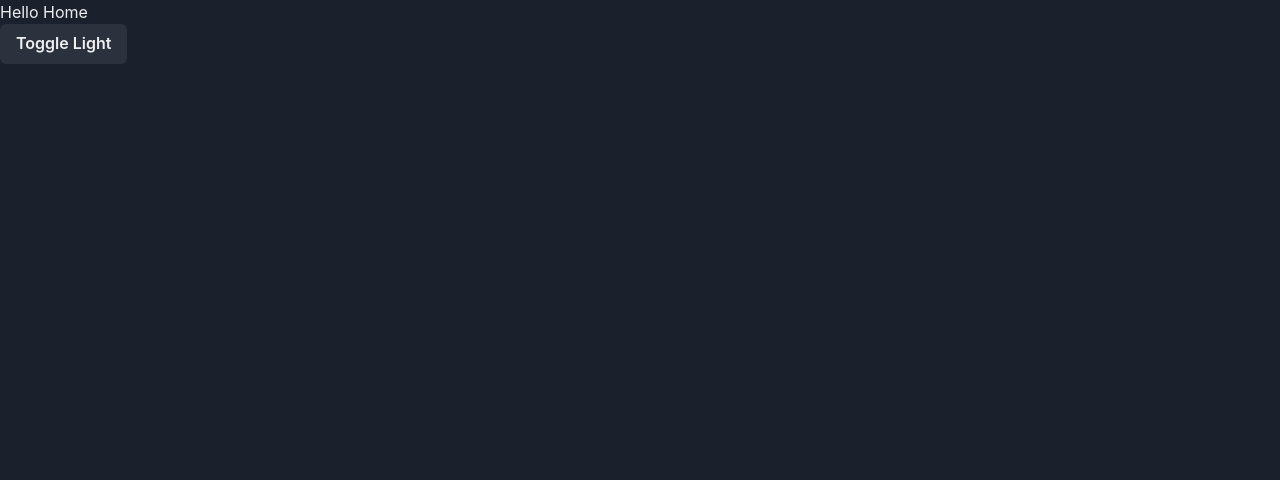
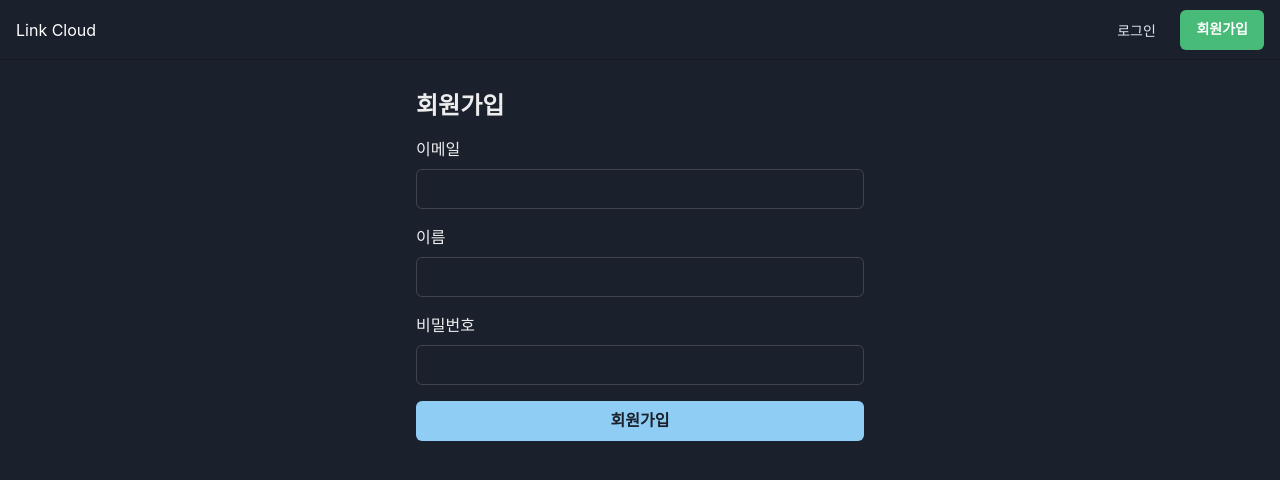
Before and after one commit to JoungSik/LinkCloud-web, a React (Create React App) app: page /register in a window 1280 px wide. Before the commit this address led to /. Shown: the top 480 px of the page. Built offline with nearby package versions, Linux system fonts and the light colour scheme.

Commit message:
Login, Register UI

```diff
--- a/package.json
+++ b/package.json
@@ -9,6 +9,7 @@
     "eject": "react-scripts eject"
   },
   "dependencies": {
+    "@chakra-ui/icons": "^1.0.15",
     "@chakra-ui/react": "^1.6.9",
     "@emotion/react": "^11",
     "@emotion/styled": "^11",
--- /dev/null
+++ b/src/components/header.tsx
@@ -0,0 +1,59 @@
+import {
+  Box,
+  Button,
+  Flex,
+  IconButton,
+  Stack,
+  Text,
+  useBreakpointValue,
+  useColorModeValue,
+  useDisclosure
+} from '@chakra-ui/react';
+import { CloseIcon, HamburgerIcon } from '@chakra-ui/icons';
+
+const Header = () => {
+  const { isOpen, onToggle } = useDisclosure();
+
+  return (
+    <Box as={'header'} position={'sticky'} top={0}>
+      <Flex minH={'60px'} py={{ base: 2 }} px={{ base: 4 }}
+            bg={useColorModeValue('white', 'gray.800')} color={useColorModeValue('gray.600', 'white')}
+            borderBottom={1} borderStyle={'solid'} borderColor={useColorModeValue('gray.200', 'gray.900')}
+            align={'center'}>
+        <Flex flex={{ base: 1, md: 'auto' }} ml={{ base: -2 }} display={{ base: 'flex', md: 'none' }}>
+          <IconButton onClick={onToggle} variant={'ghost'} aria-label={'Toggle Navigation'}
+                      icon={
+                        isOpen ? <CloseIcon w={3} h={3} /> : <HamburgerIcon w={5} h={5} />
+                      } />
+        </Flex>
+        <Flex flex={{ base: 1 }} justify={{ base: 'center', md: 'start' }}>
+          <Text fontFamily={'heading'}
+                textAlign={useBreakpointValue({ base: 'center', md: 'left' })}
+                color={useColorModeValue('gray.800', 'white')}>
+            Link Cloud
+          </Text>
+
+          {/*<Flex display={{ base: 'none', md: 'flex' }} ml={10}>*/}
+          {/*  <DesktopNav />*/}
+          {/*</Flex>*/}
+        </Flex>
+
+        <Stack flex={{ base: 1, md: 0 }} justify={'flex-end'} direction={'row'} spacing={6}>
+          <Button as={'a'} fontSize={'sm'} fontWeight={400} variant={'link'} href={'/login'}>
+            로그인
+          </Button>
+          <Button as={'a'} fontSize={'sm'} fontWeight={600} color={'white'} href={'/register'}
+                  bg={'green.400'} _hover={{ bg: 'green.300' }}>
+            회원가입
+          </Button>
+        </Stack>
+      </Flex>
+
+      {/*<Collapse in={isOpen} animateOpacity>*/}
+      {/*  <MobileNav />*/}
+      {/*</Collapse>*/}
+    </Box>
+  )
+};
+
+export default Header;
--- a/src/pages/home.tsx
+++ b/src/pages/home.tsx
@@ -1,13 +1,7 @@
-import { Button, useColorMode } from '@chakra-ui/react';
-
 const Home = () => {
-  const { colorMode, toggleColorMode } = useColorMode();
   return (
     <div>
       <h1>Hello Home</h1>
-      <Button onClick={toggleColorMode}>
-        Toggle {colorMode === 'light' ? 'Dark' : 'Light'}
-      </Button>
     </div>
   )
 };
--- /dev/null
+++ b/src/pages/login.tsx
@@ -0,0 +1,26 @@
+import { Button, Flex, FormControl, FormLabel, Heading, Input, Stack, } from '@chakra-ui/react';
+
+const Login = () => {
+  return (
+    <Stack direction={{ base: 'column', md: 'row' }}>
+      <Flex p={8} flex={1} align={'center'} justify={'center'}>
+        <Stack spacing={4} w={'full'} maxW={'md'}>
+          <Heading fontSize={'2xl'}>로그인</Heading>
+          <FormControl id="email">
+            <FormLabel>이메일</FormLabel>
+            <Input type="email" />
+          </FormControl>
+          <FormControl id="password">
+            <FormLabel>비밀번호</FormLabel>
+            <Input type="password" />
+          </FormControl>
+          <Stack spacing={6}>
+            <Button colorScheme={'blue'} variant={'solid'}>로그인</Button>
+          </Stack>
+        </Stack>
+      </Flex>
+    </Stack>
+  )
+};
+
+export default Login;
--- /dev/null
+++ b/src/pages/register.tsx
@@ -0,0 +1,30 @@
+import { Button, Flex, FormControl, FormLabel, Heading, Input, Stack, } from '@chakra-ui/react';
+
+const Register = () => {
+  return (
+    <Stack direction={{ base: 'column', md: 'row' }}>
+      <Flex p={8} flex={1} align={'center'} justify={'center'}>
+        <Stack spacing={4} w={'full'} maxW={'md'}>
+          <Heading fontSize={'2xl'}>회원가입</Heading>
+          <FormControl id="email">
+            <FormLabel>이메일</FormLabel>
+            <Input type="email" />
+          </FormControl>
+          <FormControl id="name">
+            <FormLabel>이름</FormLabel>
+            <Input type="text" />
+          </FormControl>
+          <FormControl id="password">
+            <FormLabel>비밀번호</FormLabel>
+            <Input type="password" />
+          </FormControl>
+          <Stack spacing={6}>
+            <Button colorScheme={'blue'} variant={'solid'}>회원가입</Button>
+          </Stack>
+        </Stack>
+      </Flex>
+    </Stack>
+  )
+};
+
+export default Register;
--- a/src/routes/index.tsx
+++ b/src/routes/index.tsx
@@ -2,9 +2,12 @@ import React from 'react';
 import { BrowserRouter as Router, Redirect, Route, Switch } from 'react-router-dom';
 import routes from './data';
 
+import Header from '../components/header';
+
 const Routers = () => {
   return (
     <Router>
+      <Header />
       <Switch>
         {
           routes.map(route => <Route exact key={route.path} path={route.path} component={route.component} />)
```
Also changed, not shown: src/components/footer.tsx (added, +24 -0 lines), src/routes/data.ts (+10 -0 lines), 1 other file (tests, documents, lock files or other folders).
